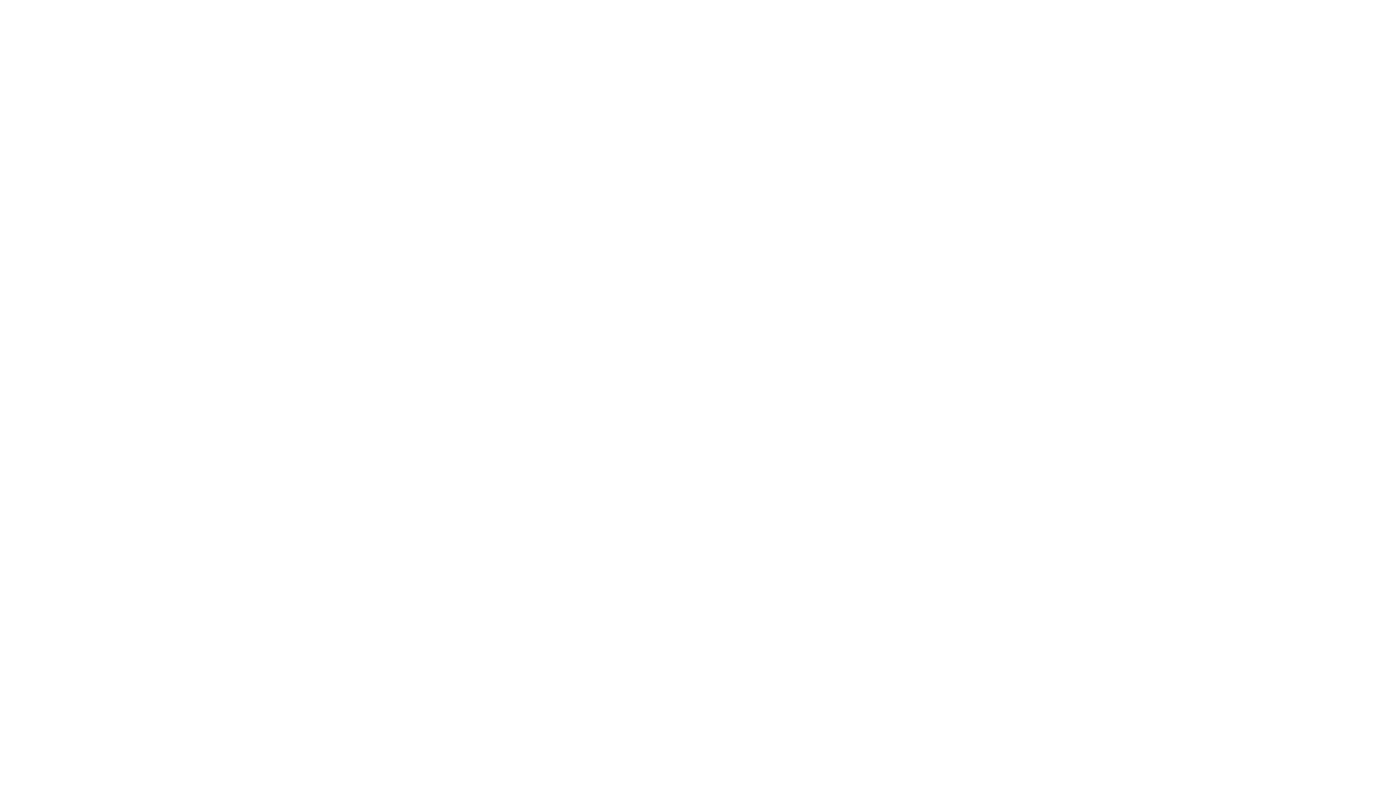
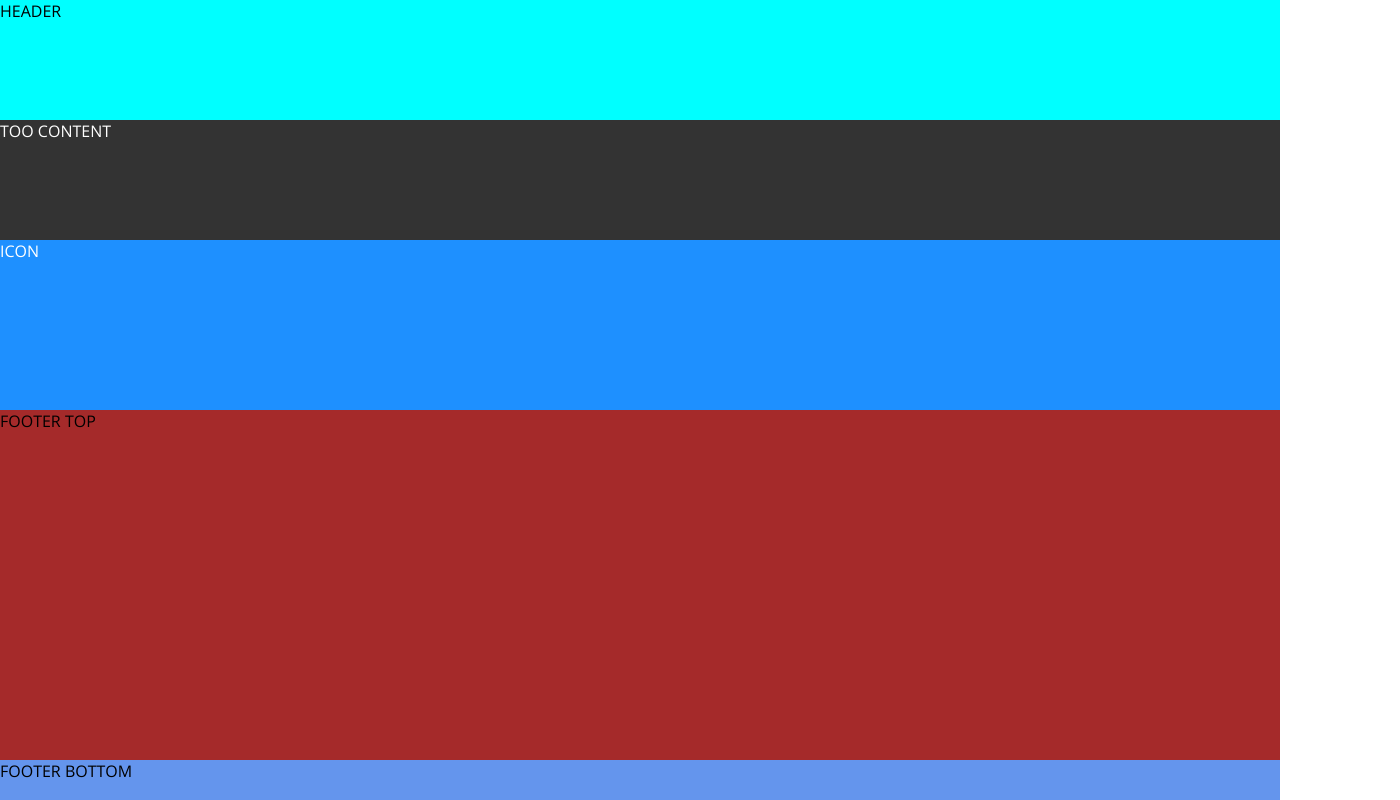
Before and after one commit to AlessandroLembo/vite-comics, a Vue app: page / in a window 1280 px wide. Shown: the top 800 px of the page, 1400 px wide, since content can reach past the window. Built offline with nearby package versions, Linux system fonts and the light colour scheme.

Commit message:
blocks macrostructure

```diff
--- a/src/App.vue
+++ b/src/App.vue
@@ -21,6 +21,7 @@ export default {
   <app-main></app-main>
   <app-footer></app-footer>
 
+
 </template>
 
 <style>
@@ -34,6 +35,12 @@ export default {
 /* Generics */
 body {
   font-family: "Open Sans", sans-serif;
+  padding-top: 120px;
+}
+
+.container {
+  width: 1400px;
+  margin: 0 auto;
 }
 
 img {
@@ -41,6 +48,7 @@ img {
   height: auto;
 }
 
+/* Utils */
 a {
   text-decoration: none;
 }
--- a/src/components/AppFooter.vue
+++ b/src/components/AppFooter.vue
@@ -6,9 +6,29 @@ export default {
 </script>
 
 <template>
+    <footer>
+        <div class="footer-top">
+            <div class="container">
+                <p>FOOTER TOP</p>
+            </div>
+        </div>
+        <div class="footer-bottom">
+            <div class="container">
+                <p>FOOTER BOTTOM</p>
+            </div>
+        </div>
+    </footer>
 
 </template>
 
-<style>
+<style scoped>
+.footer-top {
+    background-color: brown;
+    min-height: 350px;
+}
 
+.footer-bottom {
+    background-color: cornflowerblue;
+    min-height: 350px;
+}
 </style>
--- a/src/components/AppHeader.vue
+++ b/src/components/AppHeader.vue
@@ -63,9 +63,22 @@ export default {
 </script>
 
 <template>
+    <header>
+        <div class="container">
+            <p>HEADER</p>
 
+        </div>
+
+    </header>
 </template>
 
-<style>
-
+<style scoped>
+header {
+    background-color: aqua;
+    height: 120px;
+    position: fixed;
+    top: 0;
+    left: 0;
+    right: 0;
+}
 </style>
--- a/src/components/AppMain.vue
+++ b/src/components/AppMain.vue
@@ -6,9 +6,34 @@ export default {
 </script>
 
 <template>
+    <main>
+        <div class="content-top">
+            <div class="container">
+                <p>TOO CONTENT</p>
+            </div>
+        </div>
+        <div class="content-bottom">
+            <div class="container">
+                <p>ICON</p>
+            </div>
+        </div>
+
+    </main>
 
 </template>
 
-<style>
+<style scoped>
+.content-top {
+    background-color: rgba(0, 0, 0, 0.8);
+    min-height: 120px;
+}
 
+.content-bottom {
+    background-color: dodgerblue;
+    min-height: 170px;
+}
+
+p {
+    color: white;
+}
 </style>
```
